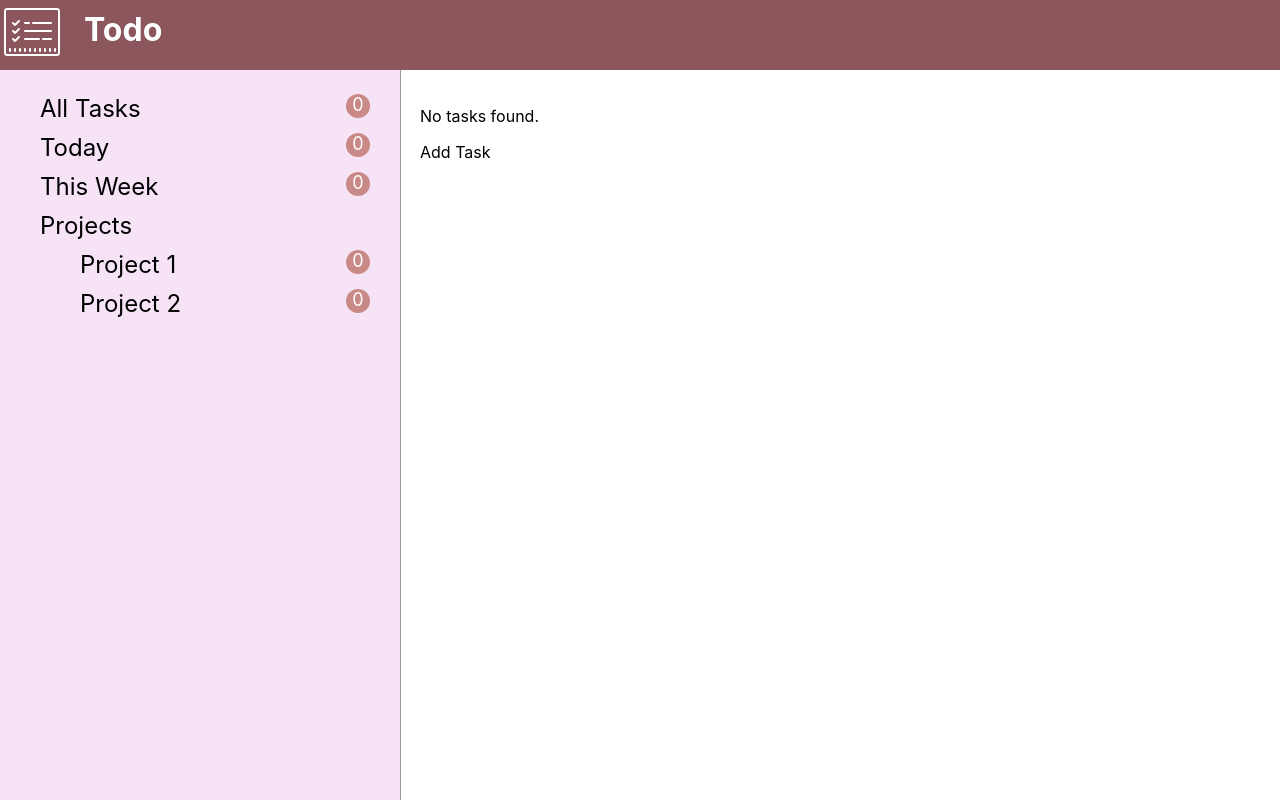
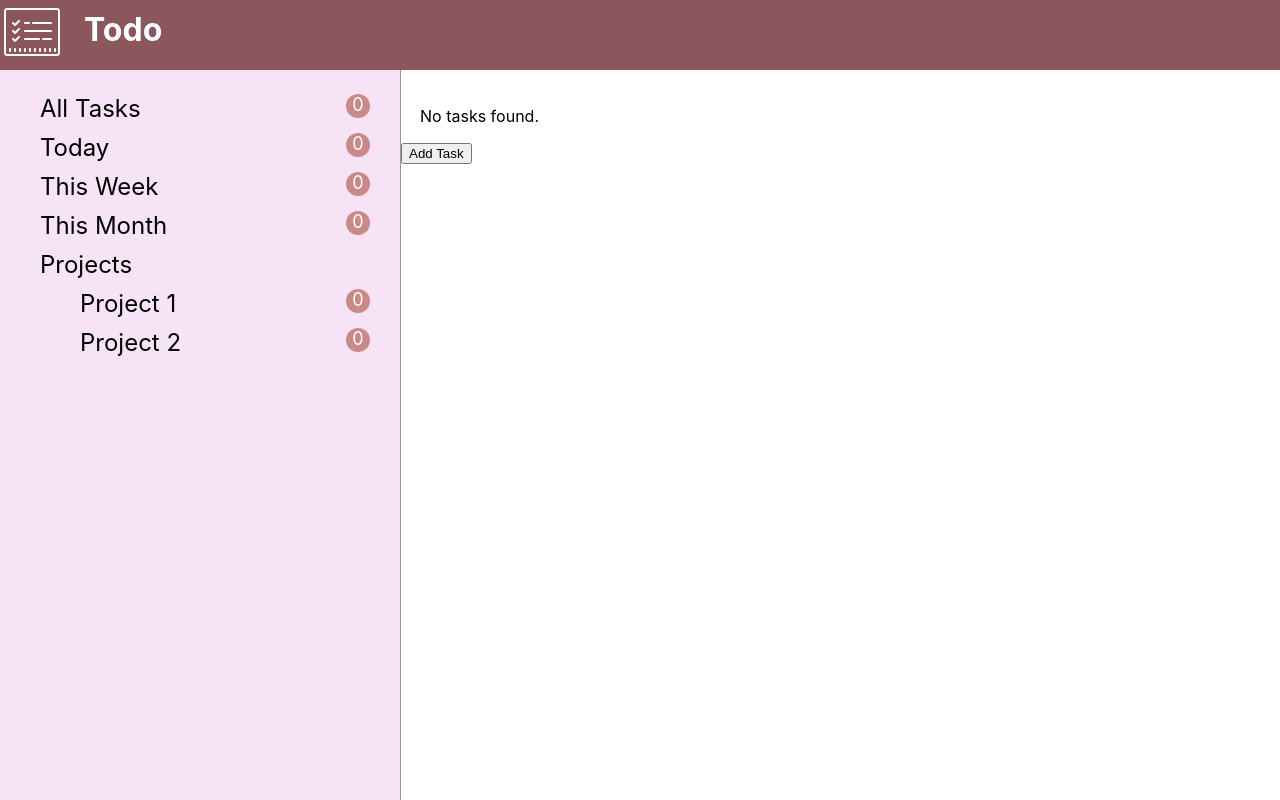
Before and after one commit to AmberThrall/Todo-App, a React (Create React App) app: page / in a window 1280 px wide. Built offline with nearby package versions, Linux system fonts and the light colour scheme.

Commit message:
Major restructing after following React introductory tutorial

```diff
--- a/package.json
+++ b/package.json
@@ -34,5 +34,8 @@
       "last 1 firefox version",
       "last 1 safari version"
     ]
+  },
+  "devDependencies": {
+    "moment": "^2.29.1"
   }
 }
--- a/src/App.js
+++ b/src/App.js
@@ -1,18 +1,127 @@
+import React from 'react';
+import moment from 'moment';
 import './App.css';
 import Header from './Header.js';
 import NavBar from './NavBar.js';
 import TaskFeed from './TaskFeed.js';
 
-function App() {
+class App extends React.Component {
+    constructor(props) {
+        super(props);
+        this.state = {
+            tasks: [],
+            categories: [
+                {
+                    name: "All Tasks",
+                    params: () => { return {}; }
+                },
+                {
+                    name: "Today",
+                    params: () => {
+                        return {
+                            dateRange: {
+                                start: moment().startOf('day'),
+                                end: moment().endOf('day'),
+                            }
+                        };
+                    }
+                },
+                {
+                    name: "This Week",
+                    params: () => {
+                        return {
+                            dateRange: {
+                                start: moment().startOf('week'),
+                                end: moment().endOf('week'),
+                            }
+                        };
+                    }
+                },
+                {
+                    name: "This Month",
+                    params: () => {
+                        return {
+                            dateRange: {
+                                start: moment().startOf('month'),
+                                end: moment().endOf('month'),
+                            }
+                        };
+                    }
+                }
+
+            ],
+            searchParams: {},
+            projects: [ "Project 1", "Project 2" ],
+        };
+    }
+
+    search(params = {}) {
+        let results = [];
+        for (let task of this.state.tasks) {
+            if (task.deleted)
+                continue;
+            if (params["project"] && params["project"] !== task.project)
+                continue;
+            if (params["dateRange"] && !task.due.isBetween(params["dateRange"]["start"], params["dateRange"]["end"]))
+                continue;
+
+            results.push(task);
+        }
+
+        return results;
+    }
+
+    addTask(title, due, details, project, priority = "low") {
+        const id = this.state.tasks.length;
+
+        this.setState({
+            tasks: this.state.tasks.concat([{
+                id,
+                title,
+                due,
+                details,
+                project,
+                priority,
+                complete: false,
+                deleted: false,
+            }]),
+        });
+
+        return id;
+    }
+
+    randomTask() {
+        this.addTask(`Task #${this.state.tasks.length + 1}`, moment(), "", "Project 1", "medium");
+    }
+
+    render() {
+        const categories = this.state.categories.map((category) => {
+            return {
+                name: category.name,
+                onClick: () => console.log("Changed category to " + category.name),
+                count: this.search(category.params()).length,
+            };
+        });
+
+        const projects = this.state.projects.map((project) => {
+            return {
+                name: project,
+                onClick: () => console.log("Changed category to project " + project),
+                count: this.search({ project: project }).length,
+            };
+        });
+
         return (
             <div className="App">
                 <Header />
                 <div className="AppSplit">
-            <NavBar />
-            <TaskFeed />
+                    <NavBar categories={categories} projects={projects} />
+                    <TaskFeed tasks={ this.search(this.state.searchParams) } />
+                    <button onClick={() => this.randomTask()}>Add Task</button>
                 </div>
             </div>
         );
     }
+}
 
 export default App;
--- a/src/Data.js
+++ /dev/null
@@ -1,56 +0,0 @@
-import TaskFeed from './TaskFeed.js';
-
-let Data = {
-    tasks: {},
-    taskCount: 0,
-    projects: [ "Project 1", "Project 2" ],
-    searchParams: {},
-
-    addTask: function(title, due, details, project, priority = "medium") {
-        let id = this.taskCount;
-        this.taskCount += 1;
-
-        this.tasks[id] = {
-            id,
-            title,
-            due,
-            details,
-            project,
-            priority,
-            complete: false,
-        };
-
-        return id;
-    },
-
-    removeTask: function(id) {
-        delete this.tasks[id];
-        this.refreshFeed();
-        this.refreshNavBar();
-    },
-
-    findTasks: function(props) {
-        let results = [];
-
-        for (let taskId in this.tasks) {
-            let task = this.tasks[taskId];
-
-            if (props.dateRange !== undefined && props.dateRange.min !== undefined && props.dateRange.max !== undefined) {
-                if (!(task.due >= props.dateRange.min || task.due <= props.dateRange.max))
-                    continue;
-            }
-
-            if (props.project !== undefined && task.project !== props.project)
-                continue;
-
-            if (props.includeComplete === false && task.complete)
-                continue;
-
-            results.push(task);
-        }
-
-        return results;
-    }
-};
-
-export default Data;
--- a/src/Header.js
+++ b/src/Header.js
@@ -2,8 +2,7 @@ import React from 'react';
 import './Header.css';
 import logo from './assets/logo.png';
 
-class Header extends React.Component {
-    render() {
+function Header(props) {
     return (
        <header className="header">
            <img src={logo} alt="Todo Logo" />
@@ -11,6 +10,5 @@ class Header extends React.Component {
        </header>
    );
 }
-}
 
 export default Header;
--- a/src/NavBar.js
+++ b/src/NavBar.js
@@ -1,48 +1,24 @@
 import React from 'react';
-import Data from './Data.js';
 import './NavBar.css';
 
-class NavBar extends React.Component {
-    constructor(props) {
-        super(props);
-        this.state = {
-            refresh: true,
-        };
-    }
+function NavBar(props) {
+    const categories = props.categories.map((category, id) => {
+        return <li key={id} className="navItem"><a onClick={category.onClick}>{category.name}</a><span className="navItemCount">{category.count}</span></li>;
+    });
 
-    componentDidMount() {
-        Data.refreshNavBar = () => { this.setState({ reload: true }); }
-    }
-
-    render() {
-        let projects = [];
-        for (let project of Data.projects) {
-            let numTasks = Math.min(Data.findTasks({ project }).length, 99);
-            projects.push(<li key={project} className="navItem"><a>{project}</a><span className="navItemCount">{numTasks}</span></li>);
-        }
-
-        let totalTasks = Math.min(Object.keys(Data.tasks).length, 99);
-        let now = new Date();
-        let today = new Date(now.getFullYear(), now.getMonth(), now.getDate());
-        let todaysTasks = Math.min(Data.findTasks({ dateRange: { min: today, max: today } }).length, 99);
-
-        let sunday = new Date(today);
-        sunday.setDate(today.getDate() - today.getDay());
-        let saturday = new Date(sunday.getFullYear(), sunday.getMonth(), sunday.getDate() + 6);
-        let weeksTasks = Math.min(Data.findTasks({ dateRange: { min: sunday, max: saturday } }).length, 99);
+    const projects = props.projects.map((project, id) => {
+        return <li key={"project" + id} className="navItem"><a onClick={project.onClick}>{project.name}</a><span className="navItemCount">{project.count}</span></li>;
+    });
 
     return (
         <div className="navBar">
             <ul className="navGroups">
-                    <li key="allTasks" className="navItem"><a onClick={ () => { Data.searchParams = {} } }>All Tasks</a><span className="navItemCount">{totalTasks}</span></li>
-                    <li key="today" className="navItem"><a onClick={ () => { Data.searchParams = { dateRange: { min: today, max: today } }; }}>Today</a><span className="navItemCount">{todaysTasks}</span></li>
-                    <li key="week" className="navItem"><a onClick={ () => { Data.searchParams = { dateRange: { min: sunday, max: saturday } }; }}>This Week</a><span className="navItemCount">{weeksTasks}</span></li>
+                {categories}
                 <li key="projects">Projects</li>
                 <ul className="navProjects">{projects}</ul>
             </ul>
         </div>
     );
 }
-}
 
 export default NavBar;
--- a/src/Task.js
+++ b/src/Task.js
@@ -1,7 +1,7 @@
 import React from 'react';
+import moment from 'moment';
 import editIcon from './assets/edit.svg';
 import trashIcon from './assets/trash.svg';
-import Data from './Data.js';
 import './Task.css';
 
 class Task extends React.Component {
@@ -12,36 +12,16 @@ class Task extends React.Component {
         }
     }
 
-    #timeTill(due) {
-        const months = [ "Jan", "Feb", "Mar", "Apr", "May", "Jun", "Jul", "Aug", "Sep", "Oct", "Nov", "Dec" ];
-
-        let now = new Date();
-        if (now.getFullYear() === due.getFullYear()) {
-            if (now.getMonth() === due.getMonth() && now.getDate() === due.getDate()) {
-                let hour = due.getHours();
-                let minutes = due.getMinutes();
-                if (minutes < 10)
-                    minutes = "0" + minutes;
-
-                let ampm = "AM";
-                if (hour === 0)
-                    hour = 12;
-                else if (hour === 12) {
-                    ampm = "PM";
-                    hour = 12;
-                }
-                else if (hour > 12) {
-                    ampm = "PM";
-                    hour = hour % 12;
-                }
-                return hour + ":" + minutes + " " + ampm;
-            }
+    timeTill(due) {
+        const now = moment();
+        if (now.year() === due.year()) {
+            if (now.month() === due.month() && now.date() === due.date())
+                return due.format('h:mm A');
             else
-                return months[due.getMonth()] + " " + due.getDate();
-
-        } else {
-            return due.getFullYear();
+                return due.format("MMM Do");
         }
+        else
+            return due.format("YYYY");
     }
 
     #taskPriority(priority) {
@@ -53,7 +33,6 @@ class Task extends React.Component {
     }
 
     setChecked(checked) {
-        Data.tasks[this.props.id].checked = checked;
         this.setState({ checked: checked });
     }
 
@@ -68,9 +47,9 @@ class Task extends React.Component {
                     </label>
                 </td>
                 <td className="taskDetails"><a>Details</a></td>
-                <td className="taskDue">{this.#timeTill(this.props.due)}</td>
+                <td className="taskDue">{this.timeTill(this.props.due)}</td>
                 <td className="taskIcon"><img src={editIcon} alt="Edit" /></td>
-                <td className="taskIcon"><img src={trashIcon} alt="Delete" onClick={ () => { Data.removeTask(this.props.id); } }/></td>
+                <td className="taskIcon"><img src={trashIcon} alt="Delete" onClick={ () => { } }/></td>
                 </tr></tbody>
             </table>
         );
--- a/src/TaskFeed.js
+++ b/src/TaskFeed.js
@@ -1,49 +1,15 @@
-import React, { useState, useEffect } from 'react';
+import React from 'react';
 import Task from './Task.js';
-import Data from './Data.js';
 
 class TaskFeed extends React.Component {
-    constructor(props) {
-        super(props);
-        this.state = {
-            refresh: true,
-        };
-    }
+    render() {
+        const content = this.props.tasks.length === 0 ?
+            <p>No tasks found.</p> :
+            this.props.tasks.map((task, id) => {
+                return <Task id={id} title={task.title} due={task.due} priority={task.priority} />;
+            });
 
-    componentDidMount() {
-        Data.refreshFeed = () => { this.setState({ reload: true }); }
-    }
-
-    randomTask() {
-        Data.addTask(`Task #${Object.keys(Data.tasks).length + 1}`, new Date(), "details", "Project 1");
-        console.log(Data.tasks);
-        Data.refreshFeed();
-        Data.refreshNavBar();
-    }
-
-    render() {
-        let tasks = Data.findTasks(Data.searchParams);
-        let content = [];
-        for (let task of tasks) {
-            content.push(<Task id={task.id} title={task.title} due={task.due} priority={task.priority} />);
-        }
-
-        if (content.length === 0) {
-            return (
-                <div className="TaskFeed">
-                    <p>No tasks found.</p>
-                    <a onClick={this.randomTask}>Add Task</a>
-                </div>
-            );
-        }
-        else {
-            return (
-                <div className="TaskFeed">
-                    {content}
-                    <a onClick={this.randomTask}>Add Task</a>
-                </div>
-            );
-        }
+        return <div className="TaskFeed">{content}</div>;
     }
 }
 
--- a/src/index.js
+++ b/src/index.js
@@ -3,7 +3,6 @@ import ReactDOM from 'react-dom';
 import './index.css';
 import App from './App';
 import reportWebVitals from './reportWebVitals';
-import Data from './Data.js';
 
 ReactDOM.render(
   <React.StrictMode>
```
Also changed, not shown: 1 other file (tests, documents, lock files or other folders). Lines whose indentation alone changed are shown as unchanged.
